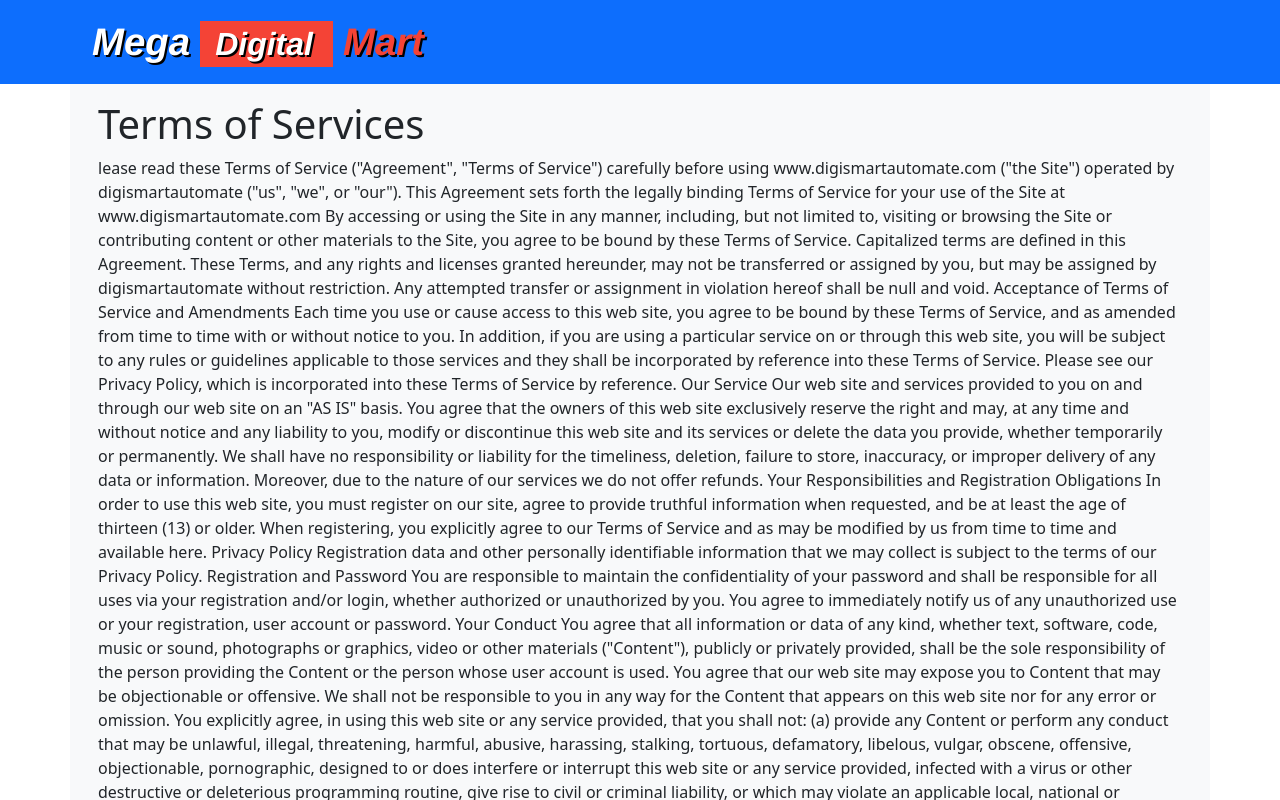
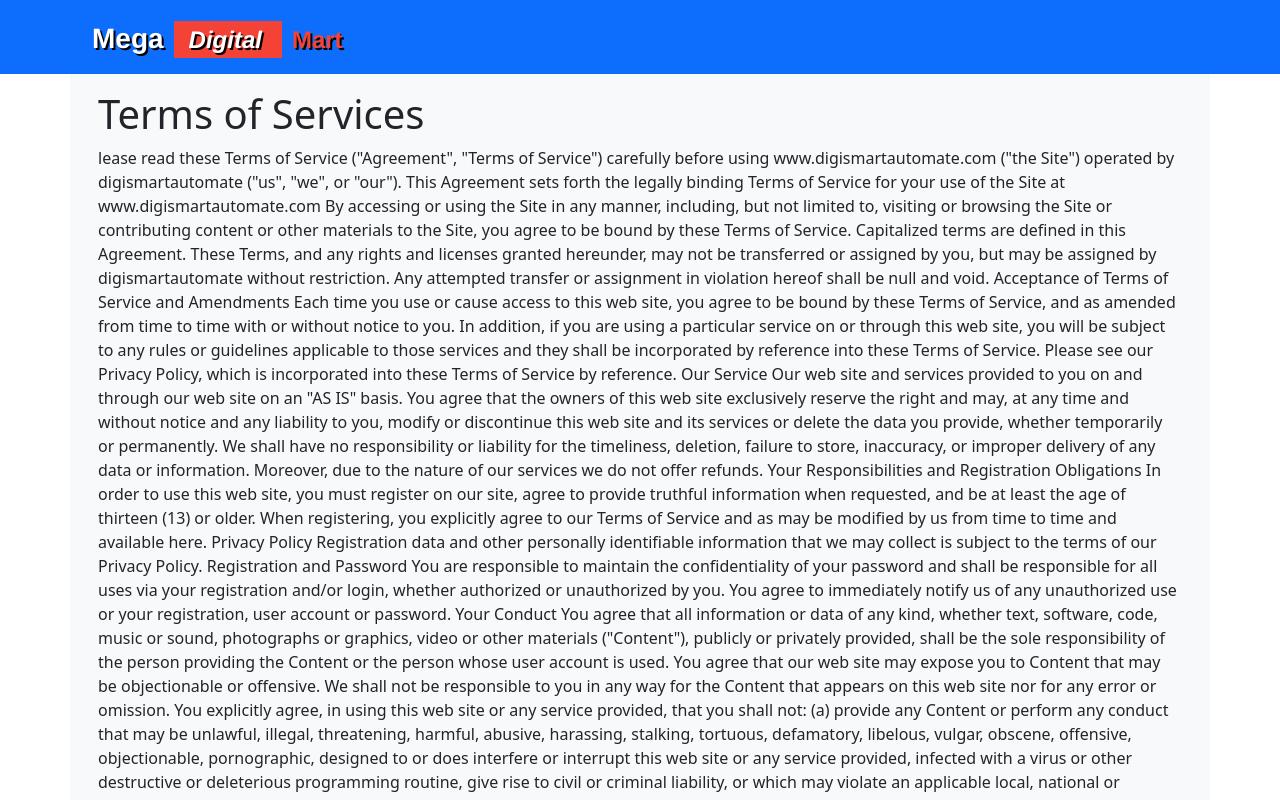
Before and after one commit to soumyajeet/smarttechgigs, a React (Create React App) app: page /terms in a window 1280 px wide. Shown: the top 800 px of the page. Built offline with nearby package versions, Linux system fonts and the light colour scheme; no server answers; what aws-amplify would draw is missing.

Commit message:
style changes

```diff
--- a/public/css/style.css
+++ b/public/css/style.css
@@ -69,30 +69,7 @@
   max-width: 100%;
 }
 
-.titlePart {
-  display: flexbox;
-  padding:10px;
-  font-style: italic;
-  text-shadow: #000 2px 2px;
-  font-size: larger;
-}
 
-.middlePart {
-  display:flexbox;
-  padding:5px 20px 5px 15px;
-  background-color: #f44336;
-  font-style: italic;
-  text-shadow: #000 2px 2px;
-}
-
-.tailPart {
-  display:flexbox;
-  padding:10px;
-  font-style: italic;
-  color:#f44336;
-  text-shadow: #000 2px 2px;
-  font-size: larger;
-}
 
 .lower-bg {
   background: linear-gradient(rgba(241, 241, 241, 0.7), rgba(146, 146, 146, 0.7)), url("../images/544752-vettore-circolare-astratto-bianco-e-grigio-della-curva-della-priorita-bassa-per-la-presentazione-di-affari-sfondo-e-concetto-astratto-vettoriale.webp");
--- a/src/App.css
+++ b/src/App.css
@@ -55,6 +55,39 @@
 }
 
 
+.titlePart {
+  display: flexbox;
+  padding:10px;
+  font-style: bold;
+  text-shadow: #000 2px 2px;
+  font-size:28px;
+}
+
+.middlePart {
+  display:flexbox;
+  padding:5px 20px 5px 15px;
+  background-color: #f44336;
+  font-style: italic;
+  text-shadow: #000 2px 2px;
+  font-size:24px;
+}
+
+.tailPart {
+  display:flexbox;
+  padding:10px;
+  font-style: normal;
+  color:#f44336;
+  text-shadow: #000 2px 2px;
+  font-size:24px;
+}
+
+.tagLine {
+  font-size: small;
+  display: flex;
+  text-align: right;
+}
+
+
 .img-width {
   max-width: 400px !important;
 }
--- a/src/components/Appnav.js
+++ b/src/components/Appnav.js
@@ -35,7 +35,7 @@ function Appnav(props) {
     useEffect(() => {
         getTagline()
         .then(res=>{
-          let response = res;
+          let response = res.data;
           setTagline(response);
         })
         .catch(err=> console.log(err));
@@ -158,6 +158,7 @@ function Appnav(props) {
                         <span class="titlePart">{props.title}</span>
                         <span class="middlePart">{props.middle}</span>
                         <span class="tailPart">{props.tail}</span>
+                        <span class="tagLine">{tagline}</span>
                     </Navbar.Brand>
                     <Navbar.Toggle aria-controls="responsive-navbar-nav" />
                     {/* <Navbar.Collapse id="responsive-navbar-nav">
```
